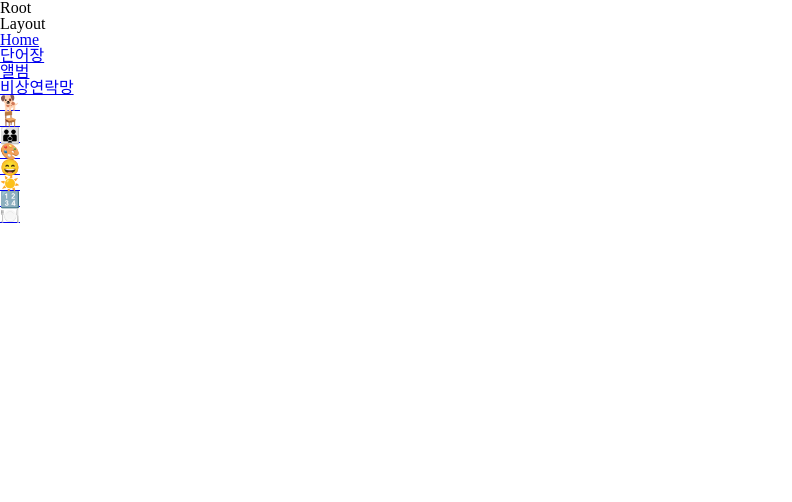
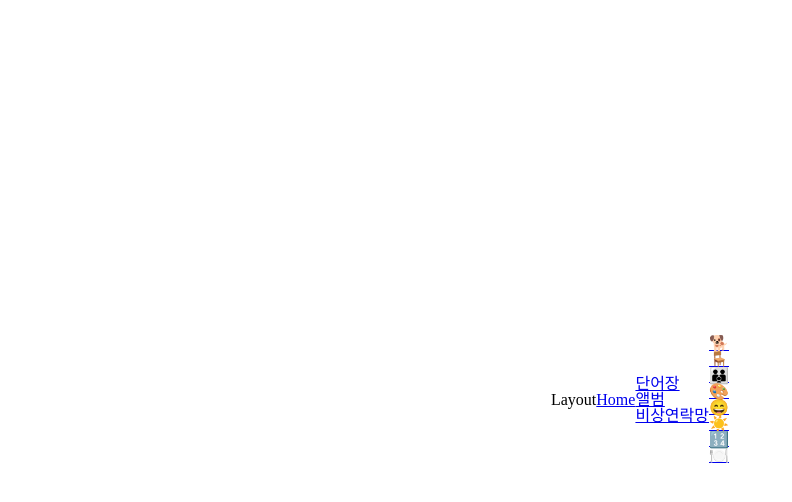
Before and after one commit to FEhyoeun/teoSprint, a React (Vite) app: page / in a window 1280 px wide. Shown: the top 502 px of the page, without its empty margins (0-792 px from the left). Built offline with nearby package versions, Linux system fonts and the light colour scheme.

Commit message:
style: root page css 수정 및 임시 변수 지정

```diff
--- /dev/null
+++ b/src/constants/colors.tsx
@@ -0,0 +1,4 @@
+export const _mainColBg = '#596275';
+export const _mainCol200 = '#e77f67';
+export const _mainCol300 = '#778beb';
+export const _mainCol400 = '#f7d794';
--- /dev/null
+++ b/src/constants/sizesz.tsx
@@ -0,0 +1,2 @@
+export const _mainWidth = '50rem';
+export const _mainHeight = '30rem';
--- a/src/pages/Root.tsx
+++ b/src/pages/Root.tsx
@@ -1,11 +1,28 @@
+import React from 'react';
 import { Outlet } from 'react-router-dom';
-import { Layout } from '../components/Layout';
+import styled from '@emotion/styled';
+
+const Container = styled.div`
+  display: flex;
+  align-items: center;
+  height: 100vh;
+`;
+
+const Wrapper = styled.div`
+  width: 100vw;
+  max-height: 700px;
+  height: 100vh;
+  display: flex;
+  justify-content: center;
+  align-items: center;
+`;
 
 export const Root = () => {
   return (
-    <>
-      <h1>Root</h1>
-      <Outlet />
-    </>
+    <Container>
+      <Wrapper>
+        <Outlet />
+      </Wrapper>
+    </Container>
   );
 };
```
